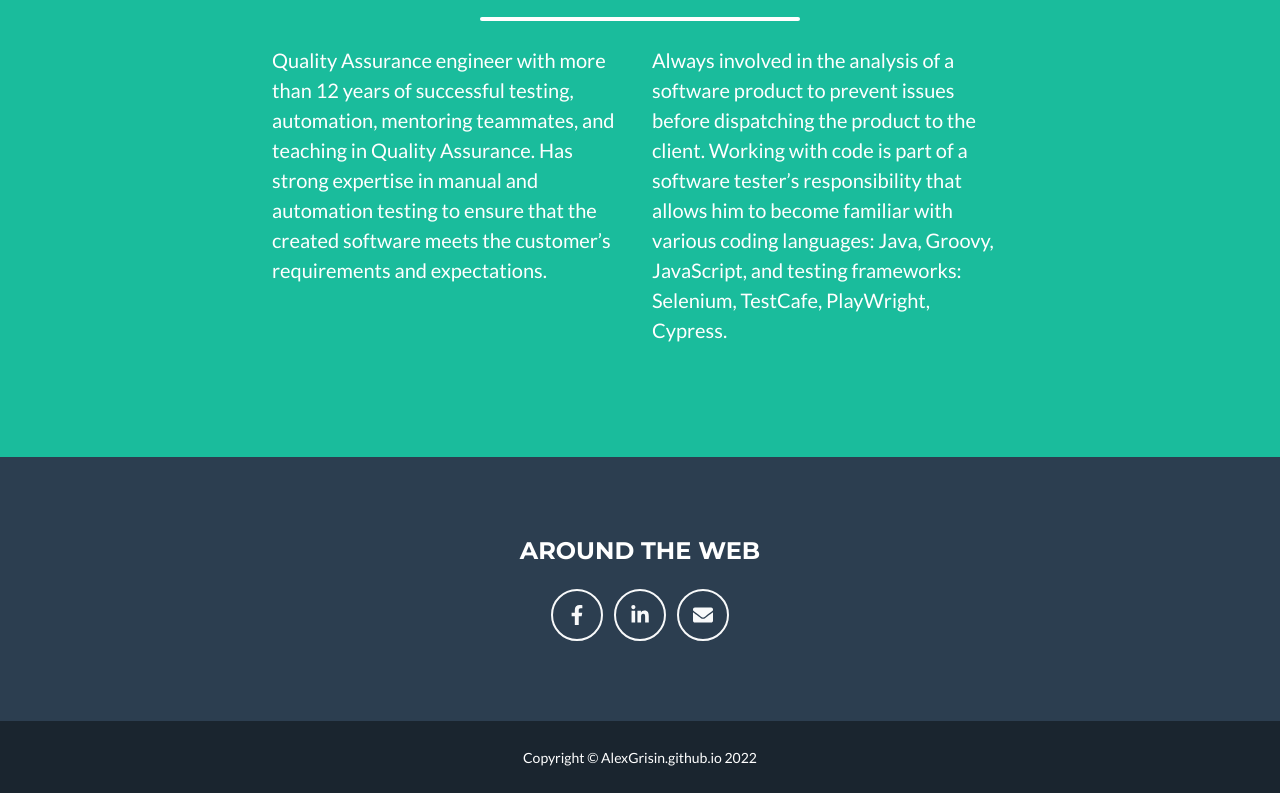
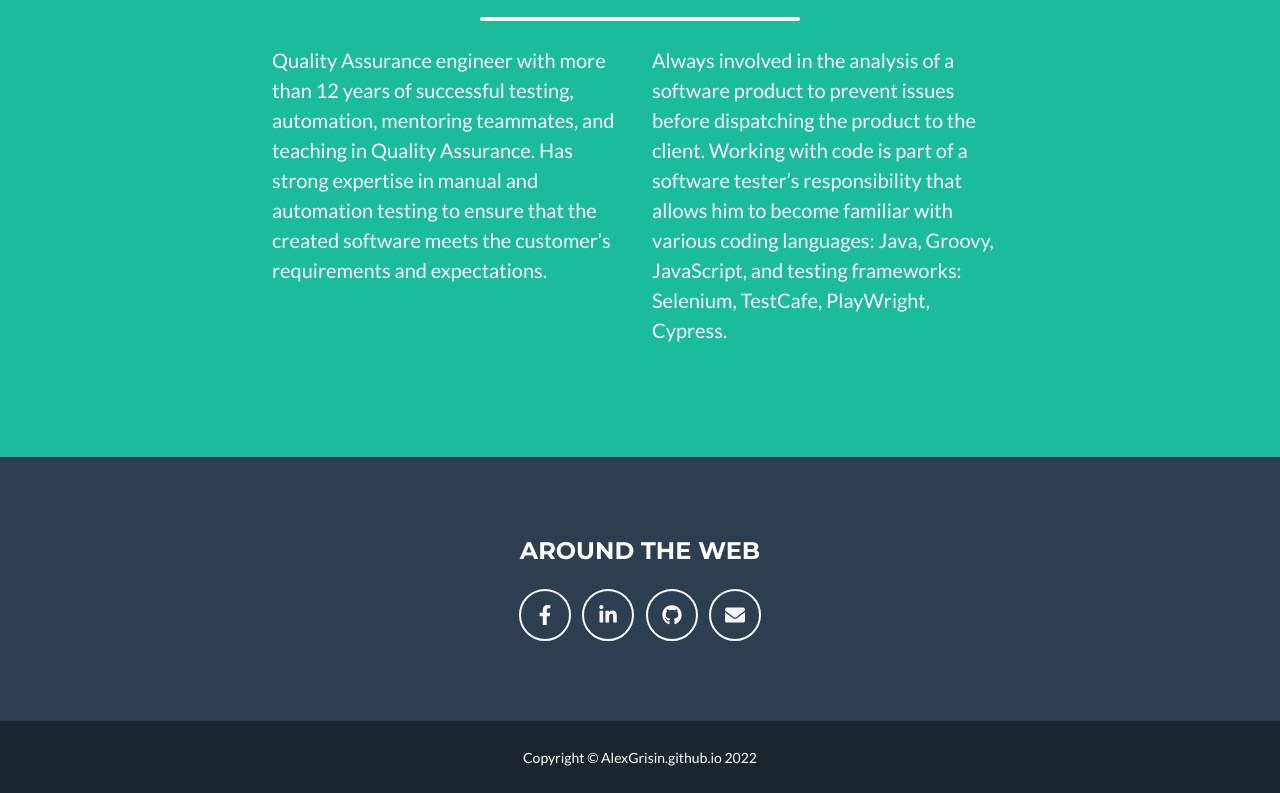
Before and after one commit to AlexGrisin/AlexGrisin.github.io, a plain HTML site: page index.html in a window 1280 px wide. Shown: the part 1703-2496 px from the top of the page. Drawn offline with nearby package versions, Linux system fonts and the light colour scheme.

Commit message:
Add github link

```diff
--- a/index.html
+++ b/index.html
@@ -140,7 +140,8 @@
                     <div class="col-lg-12 mb-5 mb-lg-0">
                         <h4 class="text-uppercase mb-4">Around the Web</h4>
                         <a class="btn btn-outline-light btn-social mx-1" href="https://www.facebook.com/alexander.grishin.9"><i class="fab fa-fw fa-facebook-f"></i></a>
-                        <a class="btn btn-outline-light btn-social mx-1" href="https://www.linkedin.com/in/alexandr-grishin-5578b722/"><i class="fab fa-fw fa-linkedin-in"></i></a>
+                        <a class="btn btn-outline-light btn-social mx-1" href="https://www.linkedin.com/in/alexandr-grishin-5578b722"><i class="fab fa-fw fa-linkedin-in"></i></a>
+                        <a class="btn btn-outline-light btn-social mx-1" href="https://github.com/AlexGrisin"><i class="fab fa-fw fa-github"></i></a>
                         <a class="btn btn-outline-light btn-social mx-1" href="mailto:alexander.grisin@gmail.com"><i class="fab fa fa-envelope"></i></a>
                     </div>
                     <!-- Footer About Text-->
```
